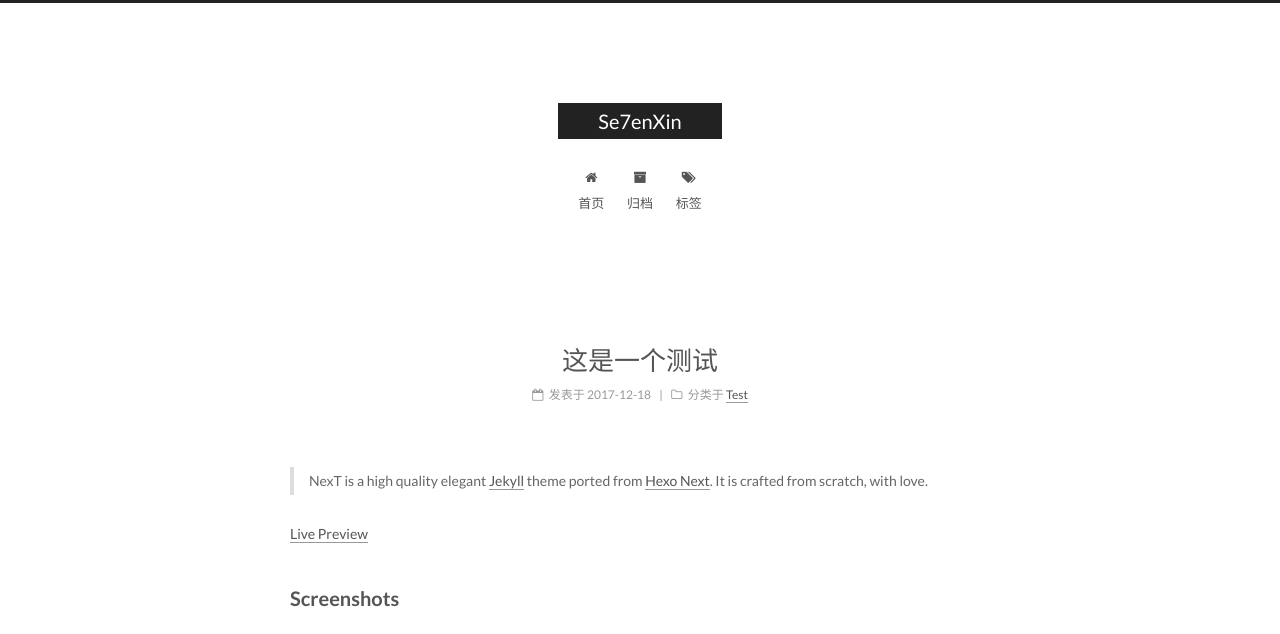
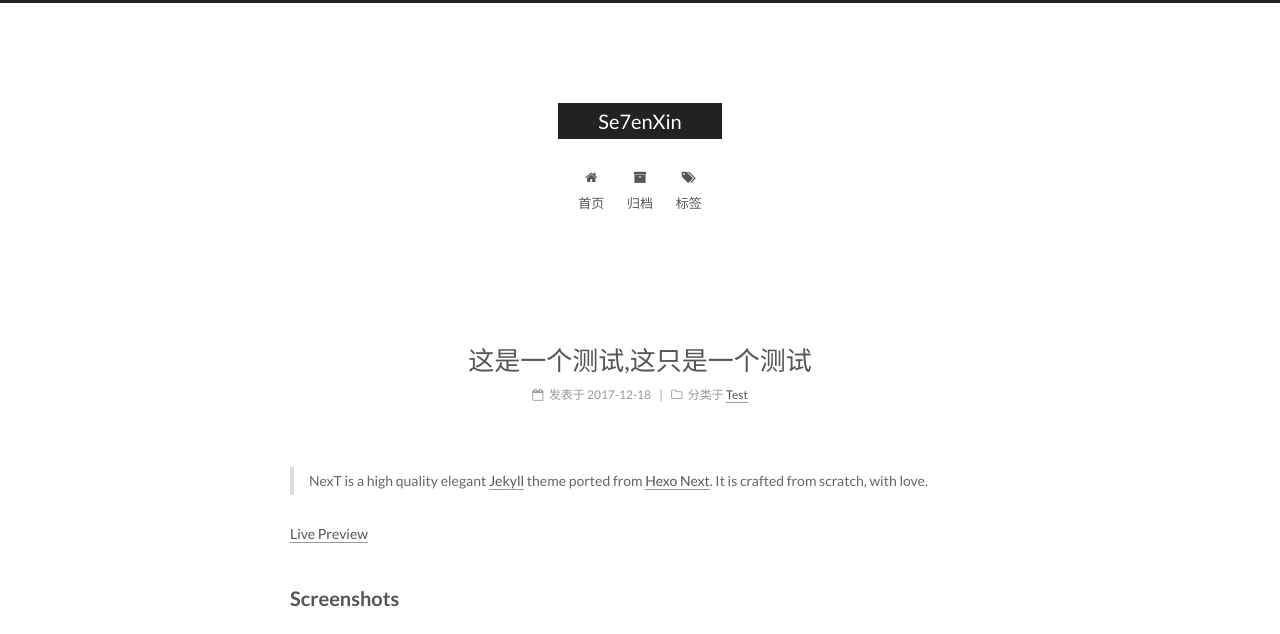
Before and after one commit to Se7enXin/se7enxin.github.io, a Jekyll site: the page built from _posts/2017-12-18-test.md, in a window 1280 px wide. Shown: the part 100-734 px from the top of the page. Built offline with Jekyll 4.4.1, drawn with Linux system fonts in a browser that asks for light colours; grey boxes are pictures that could not be loaded.

Commit message:
set test

```diff
--- a/_posts/2017-12-18-test.md
+++ b/_posts/2017-12-18-test.md
@@ -1,5 +1,5 @@
 ---
-title: 这是一个测试
+title: 这是一个测试,这只是一个测试
 description: 这只是一个测试
 categories:
  - Test
```
